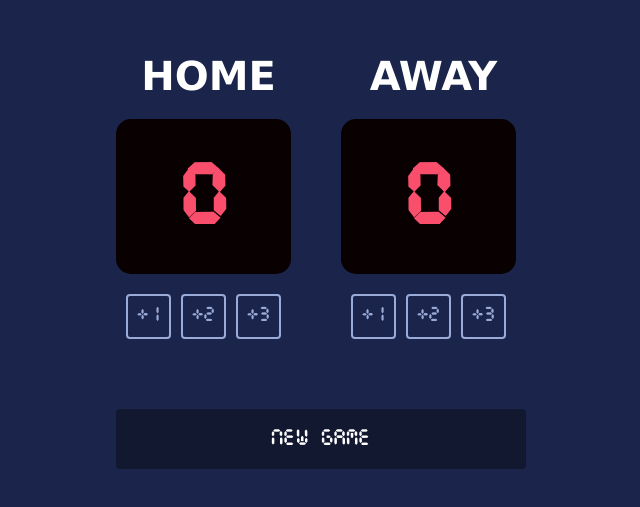
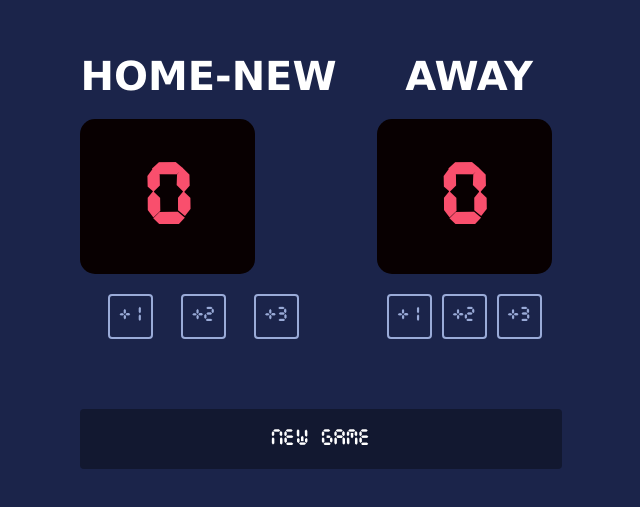
Before and after one commit to mo-mansour/Game-Scoreboard-main, a plain HTML site: page index.html in a window 1280 px wide. Shown: the part 117-624 px from the top of the page, without its empty margins (319-959 px from the left). Drawn offline with Linux system fonts and the light colour scheme.

Commit message:
Update score header

```diff
--- a/index.html
+++ b/index.html
@@ -7,7 +7,7 @@
             <div class="sub-container">
                 <div class="home-guest-container">
                     <div class="home-container">
-                        <h3>HOME</h3>
+                        <h3>HOME-NEW</h3>
                         <div id="home-score">
                             <h5 id="home-score-num">0</h5>
                         </div>
```
